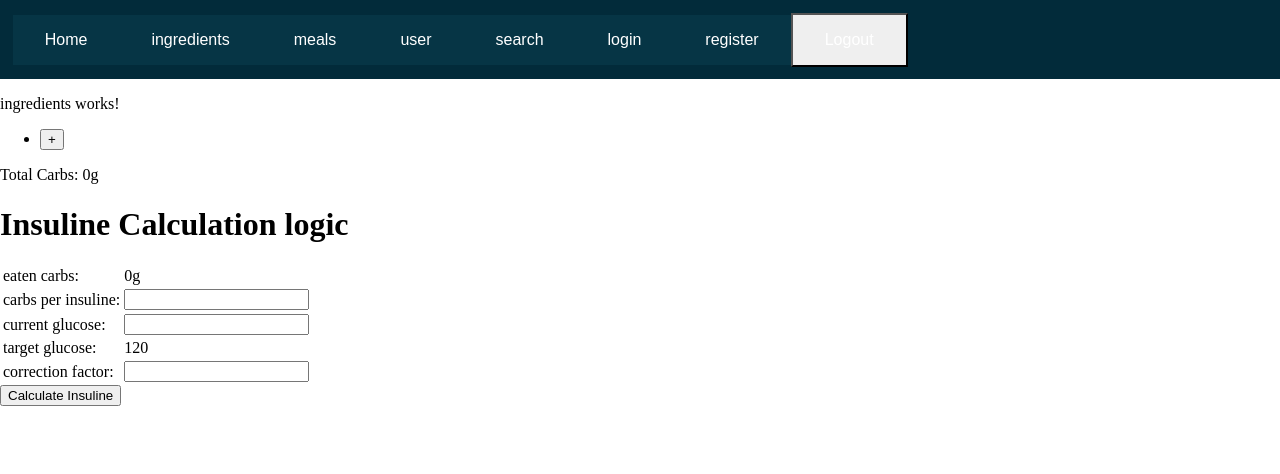
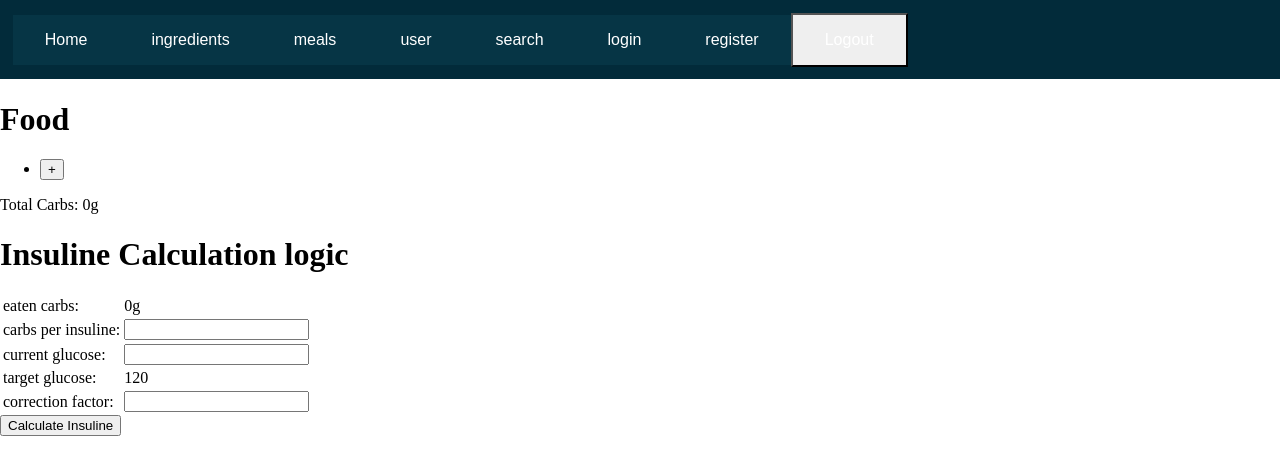
Before and after one commit to Banderas13/koolyhealth, an Angular app: page /ingredients in a window 1280 px wide. Shown: the top 474 px of the page. Built offline with nearby package versions, Linux system fonts and the light colour scheme; sample sign-in values are in the browser's storage.

Commit message:
put everything in a main component to make the CSS work better later

```diff
--- a/src/app/ingredients/ingredients.component.html
+++ b/src/app/ingredients/ingredients.component.html
@@ -1,6 +1,6 @@
-<p>ingredients works!</p>
-
+<main class="main">
   <div>
+    <h1>Food</h1>
     <ul>
       <li *ngFor="let ingredient of selectedIngredients">
         {{ ingredient.name }} - Carbs: {{ getCarbohydrates(ingredient) }}<button class="btn btn-outline-light"
@@ -10,9 +10,6 @@
       <li><button routerLink="/search">+</button></li>
     </ul>
     <p>Total Carbs: {{ totalCarbs }}g</p>
-</div>
-<main class="main">
-  <div>
 
     <h1>Insuline Calculation logic</h1>
       <form>
--- a/src/app/login/login.component.html
+++ b/src/app/login/login.component.html
@@ -1,5 +1,4 @@
-<p>login works!</p>
-
+<main class="main">
 	<div  class="container">
 		<div  class="row">
 			<div  class="col-md-12">
@@ -11,3 +10,4 @@
 			</div>
 		</div>
 	</div>
+</main>
--- a/src/app/recipes/recipes.component.html
+++ b/src/app/recipes/recipes.component.html
@@ -1,4 +1,3 @@
-<p>recipes works!</p>
 <main class="main">
     <div>
 
--- a/src/app/registration/registration.component.html
+++ b/src/app/registration/registration.component.html
@@ -1,4 +1,4 @@
-<p>registration works!</p>
+<main class="main">
 	<div  class="container">
 		<div  class="row">
 			<div  class="col-md-12">
@@ -14,3 +14,4 @@
 			</div>
 		</div>
 	</div>
+</main>
--- a/src/app/search/search.component.html
+++ b/src/app/search/search.component.html
@@ -1,5 +1,4 @@
-<p>search works!</p>
-
+<main class="main">
   <div>
     <input [(ngModel)]="searchQuery" placeholder="Search for ingredients" />
     <button (click)="searchIngredients()">Search</button>
@@ -13,3 +12,4 @@
       </li>
     </ul>
   </div>
+</main>
```
Lines whose indentation alone changed are shown as unchanged.
